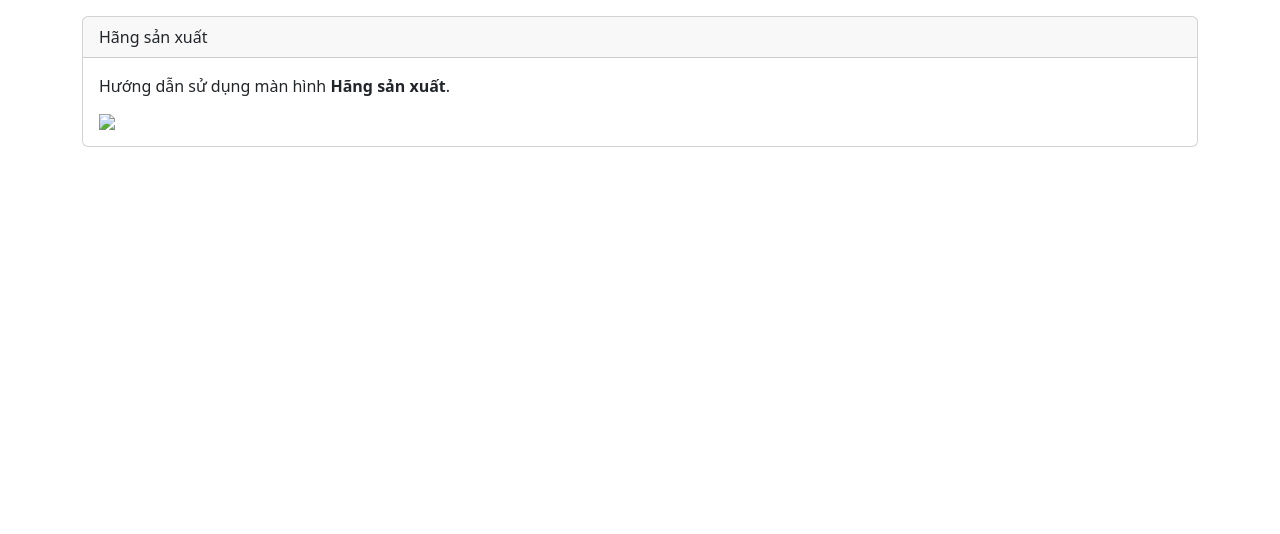
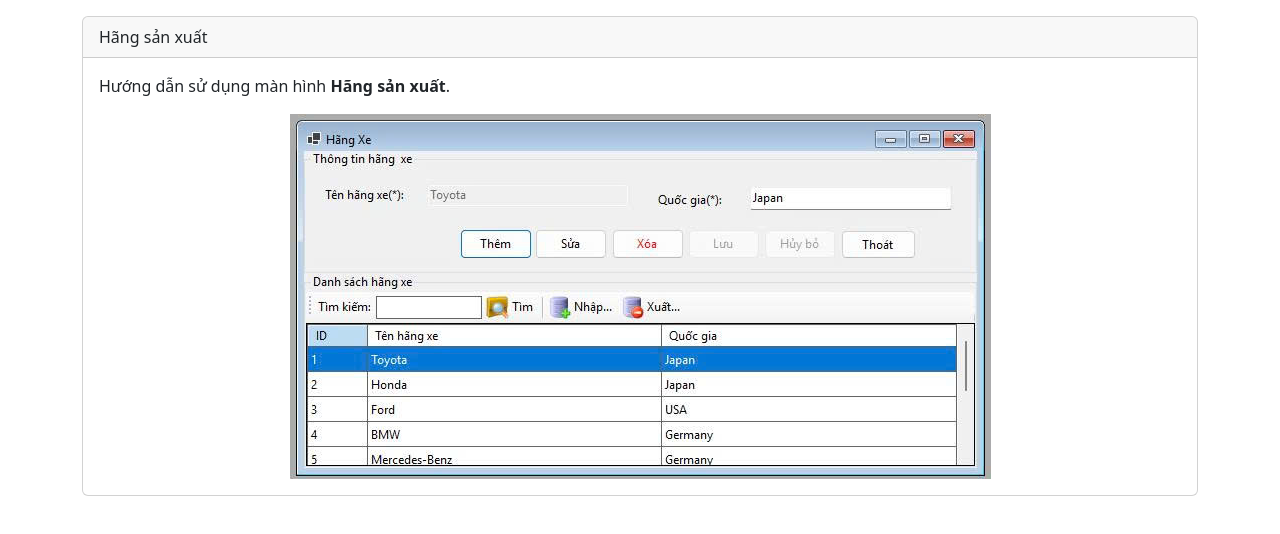
Before and after one commit to Tri-N867019/Help_me, a plain HTML site: page hangsanxuat.html in a window 1280 px wide. Drawn offline with nearby package versions, Linux system fonts and the light colour scheme; no server answers.

Commit message:
hangsanxuat.html

```diff
--- a/hangsanxuat.html
+++ b/hangsanxuat.html
@@ -16,7 +16,7 @@
 			<div class="card-header">Hãng sản xuất</div>
 			<div class="card-body">
 				<p class="card-text">Hướng dẫn sử dụng màn hình <strong>Hãng sản xuất</strong>.</p>
-				<img src="images1/HangXe.JPG" class="img-fluid mx-auto d-block" />
+				<img src="HangXe.jpg" class="img-fluid mx-auto d-block" />
 
 			</div>
 		</div>
```
